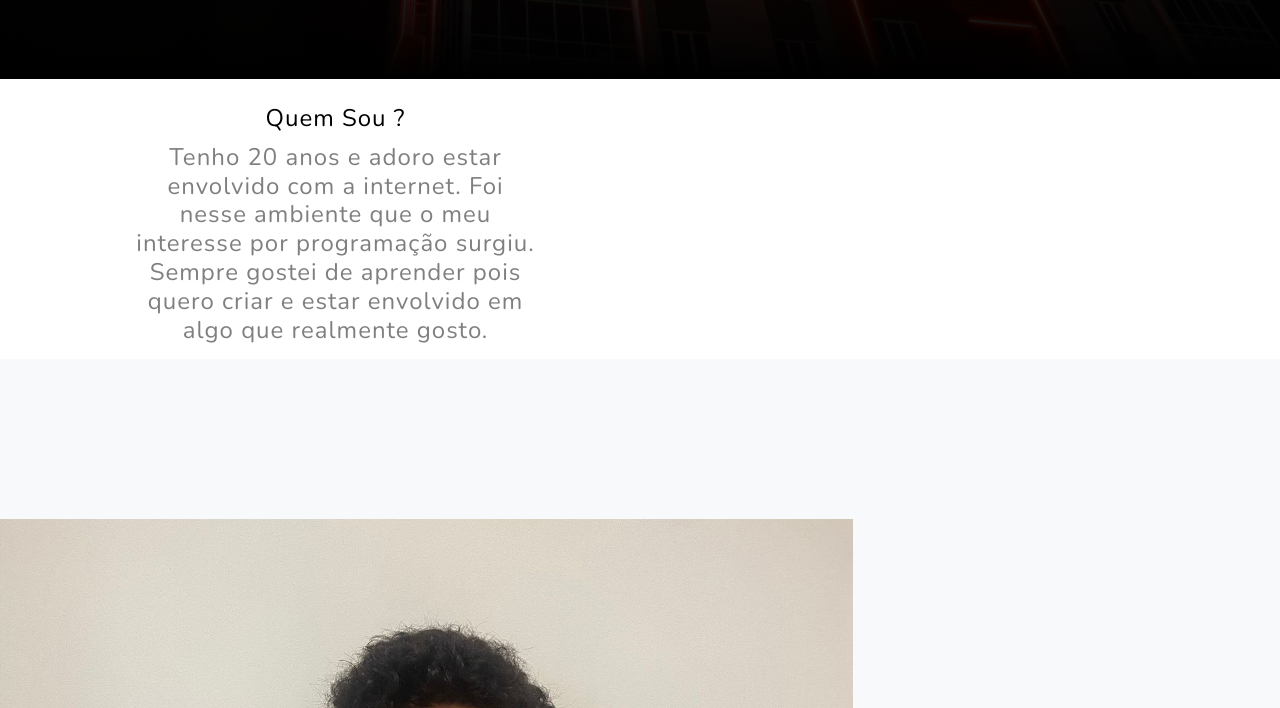
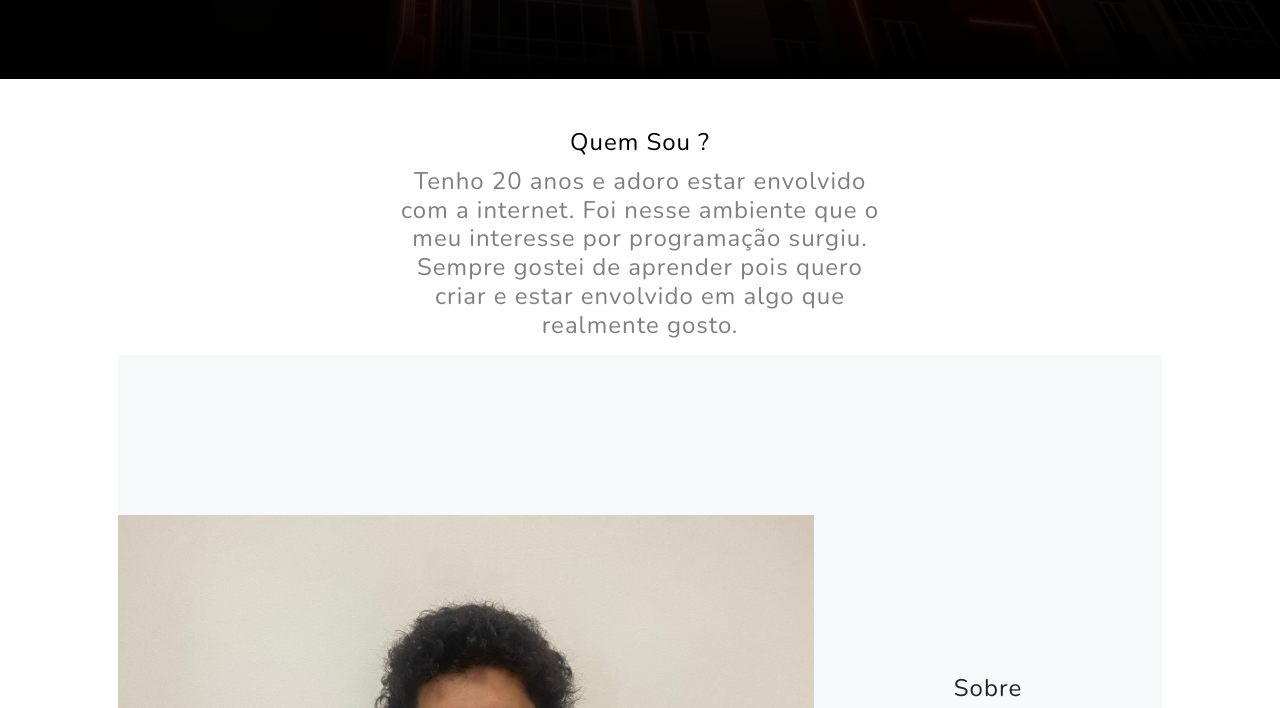
Before and after one commit to 14gui/Portef-lio, a plain HTML site: page index.html in a window 1280 px wide. Shown: the part 721-1429 px from the top of the page. Drawn offline with nearby package versions, Linux system fonts and the light colour scheme.

Commit message:
index.html

```diff
--- a/index.html
+++ b/index.html
@@ -45,18 +45,21 @@
             </div>
         </header>
         <!-- Projects-->
-            <div class="container px-4 px-lg-5">
-		    <div class="col-md-5 d-flex justify-content-center align-items-center">
+            <div class="row justify-content-center mt-4">
+    <div class="col-md-5 d-flex justify-content-center align-items-center">
         <div class="bg-red text-center h-100 project project-description w-100">
             <div class="d-flex h-100">
                 <div class="project-text w-100 my-auto text-center text-md-right" style="font-size: 10px;">
                            <h4 class="text-black" style="margin-top: 10px;">Quem Sou ?</h4>
-			<h4 class="text-black-50 mb-0" style="margin-top: 10px;">Tenho 20 anos e adoro estar envolvido com a internet. Foi nesse ambiente que o meu interesse por programação surgiu. Sempre gostei de aprender pois quero criar e estar envolvido em algo que realmente gosto.</h4>
+
+					<h4 class="text-black-50 mb-0" style="margin-top: 10px;">Tenho 20 anos e adoro estar envolvido com a internet. Foi nesse ambiente que o meu interesse por programação surgiu. Sempre gostei de aprender pois quero criar e estar envolvido em algo que realmente gosto.</h4>
                 </div>
             </div>
         </div>
     </div>
 </div>
+
+            <div class="container px-4 px-lg-5">
                 <!-- Featured Project Row-->
 				<section class="about-section bg-light" id="about">
                 <div class="row gx-0 mb-4 mb-lg-5 align-items-center">
```
